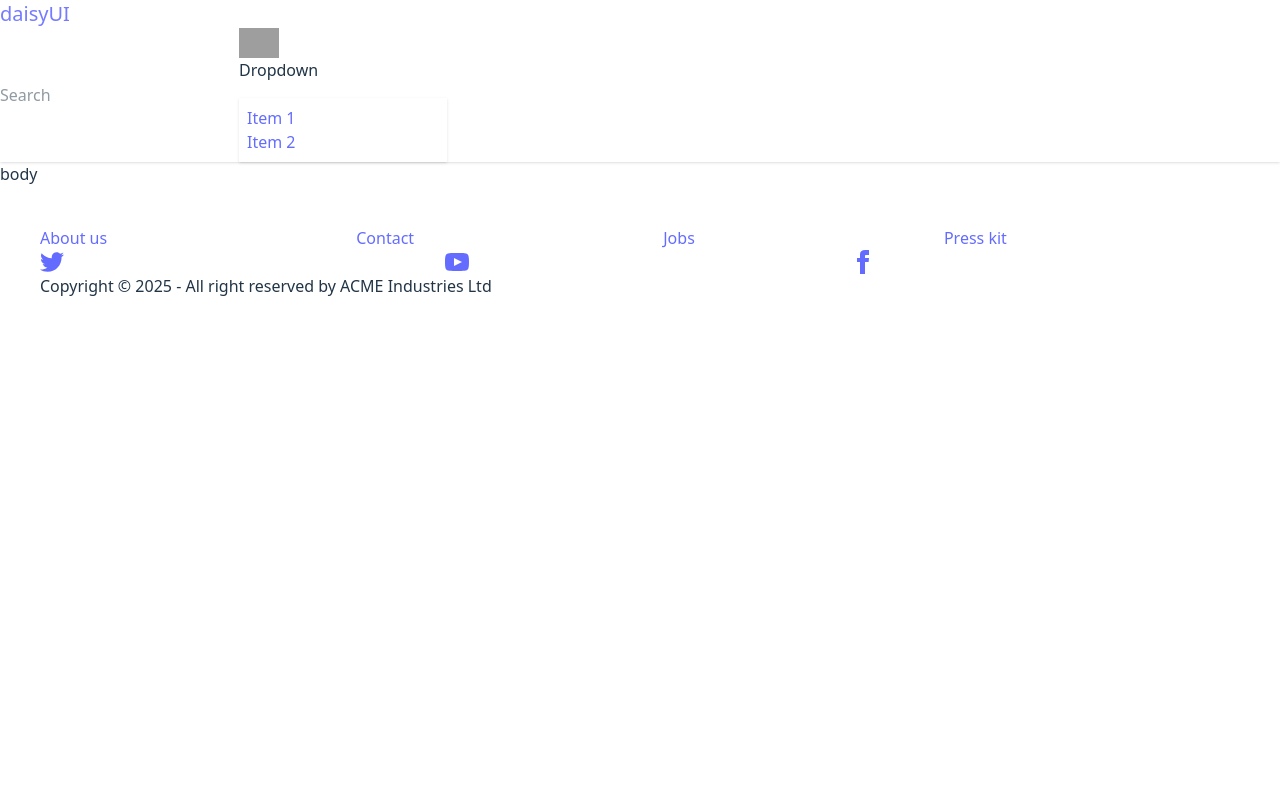
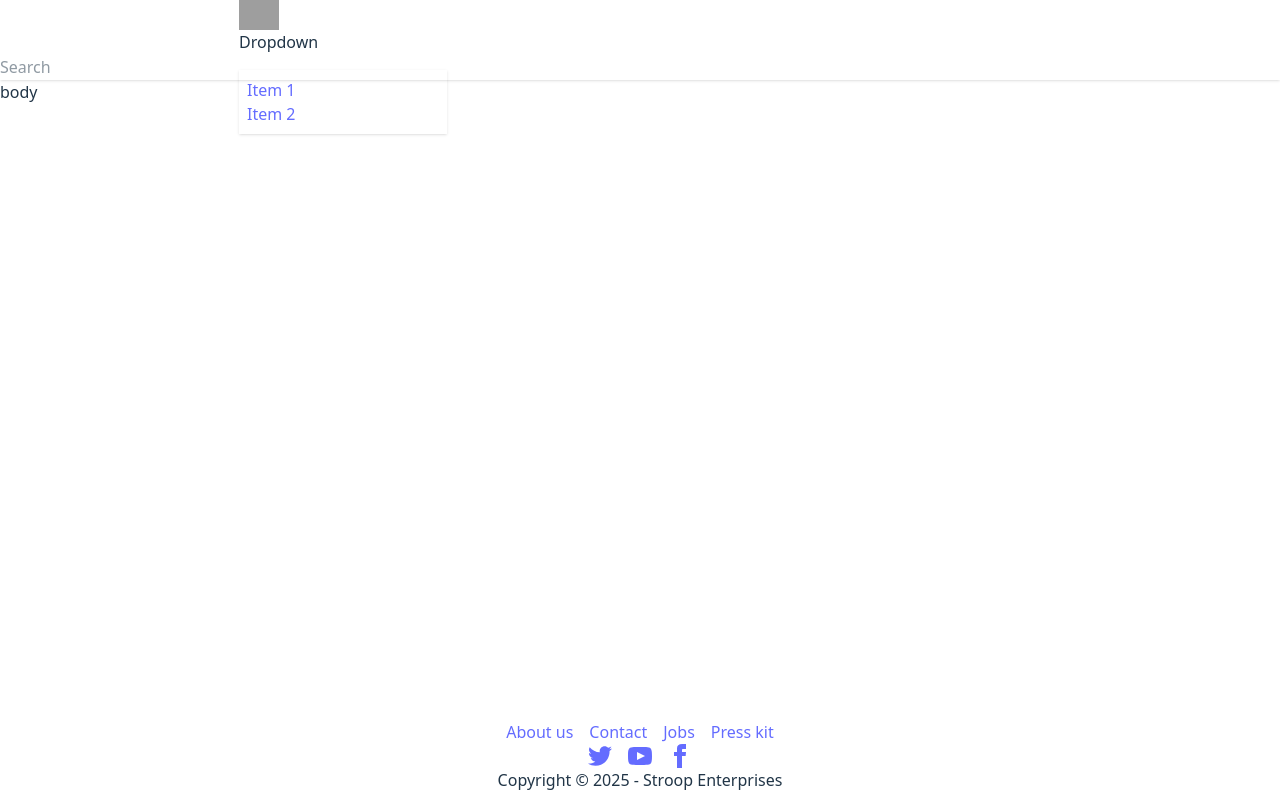
Before and after one commit to AfroDizzzy/Cardshop-FrontEnd, a React (Vite) app: page / in a window 1280 px wide. Built offline with nearby package versions, Linux system fonts and the light colour scheme; grey boxes are pictures that could not be loaded.

Commit message:
added proper heights to classes

```diff
--- a/src/App.tsx
+++ b/src/App.tsx
@@ -7,7 +7,7 @@ function App() {
   return (
     <div className='root-div'>
     <NavBar/>
-    <div className='mainbody'>body</div>
+    <div className='mainbody h-[80vh]'>body</div>
     <Footer/>
     </div>
   )
--- a/src/Components/footer/footer.tsx
+++ b/src/Components/footer/footer.tsx
@@ -1,15 +1,14 @@
 export function Footer() {
   return (
-    <footer className="footer footer-horizontal footer-center bg-base-200 text-base-content rounded p-10">
-      <nav className="grid grid-flow-col gap-4">
+    <footer className="footer footer-horizontal footer-center bg-base-200 text-base-content rounded h-[10vh]">
+      <nav className="grid grid-flow-col gap-4 justify-center">
         <a className="link link-hover">About us</a>
         <a className="link link-hover">Contact</a>
         <a className="link link-hover">Jobs</a>
         <a className="link link-hover">Press kit</a>
       </nav>
-      <nav>
-        <div className="grid grid-flow-col gap-4">
-          <a>
+      <nav className="grid grid-flow-col gap-4 justify-center">
+       <a href="https://youtu.be/dQw4w9WgXcQ?si=xgzsGBXExpI1jvJt">
             <svg
               xmlns="http://www.w3.org/2000/svg"
               width="24"
@@ -20,7 +19,7 @@ export function Footer() {
                 d="M24 4.557c-.883.392-1.832.656-2.828.775 1.017-.609 1.798-1.574 2.165-2.724-.951.564-2.005.974-3.127 1.195-.897-.957-2.178-1.555-3.594-1.555-3.179 0-5.515 2.966-4.797 6.045-4.091-.205-7.719-2.165-10.148-5.144-1.29 2.213-.669 5.108 1.523 6.574-.806-.026-1.566-.247-2.229-.616-.054 2.281 1.581 4.415 3.949 4.89-.693.188-1.452.232-2.224.084.626 1.956 2.444 3.379 4.6 3.419-2.07 1.623-4.678 2.348-7.29 2.04 2.179 1.397 4.768 2.212 7.548 2.212 9.142 0 14.307-7.721 13.995-14.646.962-.695 1.797-1.562 2.457-2.549z"></path>
             </svg>
           </a>
-          <a>
+          <a href="https://youtu.be/dQw4w9WgXcQ?si=xgzsGBXExpI1jvJt">
             <svg
               xmlns="http://www.w3.org/2000/svg"
               width="24"
@@ -31,7 +30,7 @@ export function Footer() {
                 d="M19.615 3.184c-3.604-.246-11.631-.245-15.23 0-3.897.266-4.356 2.62-4.385 8.816.029 6.185.484 8.549 4.385 8.816 3.6.245 11.626.246 15.23 0 3.897-.266 4.356-2.62 4.385-8.816-.029-6.185-.484-8.549-4.385-8.816zm-10.615 12.816v-8l8 3.993-8 4.007z"></path>
             </svg>
           </a>
-          <a>
+          <a href="https://youtu.be/dQw4w9WgXcQ?si=xgzsGBXExpI1jvJt">
             <svg
               xmlns="http://www.w3.org/2000/svg"
               width="24"
@@ -42,10 +41,9 @@ export function Footer() {
                 d="M9 8h-3v4h3v12h5v-12h3.642l.358-4h-4v-1.667c0-.955.192-1.333 1.115-1.333h2.885v-5h-3.808c-3.596 0-5.192 1.583-5.192 4.615v3.385z"></path>
             </svg>
           </a>
-        </div>
       </nav>
-      <aside>
-        <p>Copyright © {new Date().getFullYear()} - All right reserved by ACME Industries Ltd</p>
+      <aside className="grid justify-center">
+        <p>Copyright © {new Date().getFullYear()} - Stroop Enterprises</p>
       </aside>
     </footer>
   )
--- a/src/Components/navBar/navBar.tsx
+++ b/src/Components/navBar/navBar.tsx
@@ -7,10 +7,7 @@ import './navBar.css'
 export function NavBar() {
 
     return (
-        <div className="navbar bg-base-100 shadow-sm">
-            <div className="flex-1">
-                <a className="btn btn-ghost text-xl">daisyUI</a>
-            </div>
+        <div className="navbar bg-base-100 shadow-sm h-[10vh]">
             <div className="flex gap-2">
                 <input type="text" placeholder="Search" className="input input-bordered w-24 md:w-auto" />
                 <div className="dropdown dropdown-end">
```
